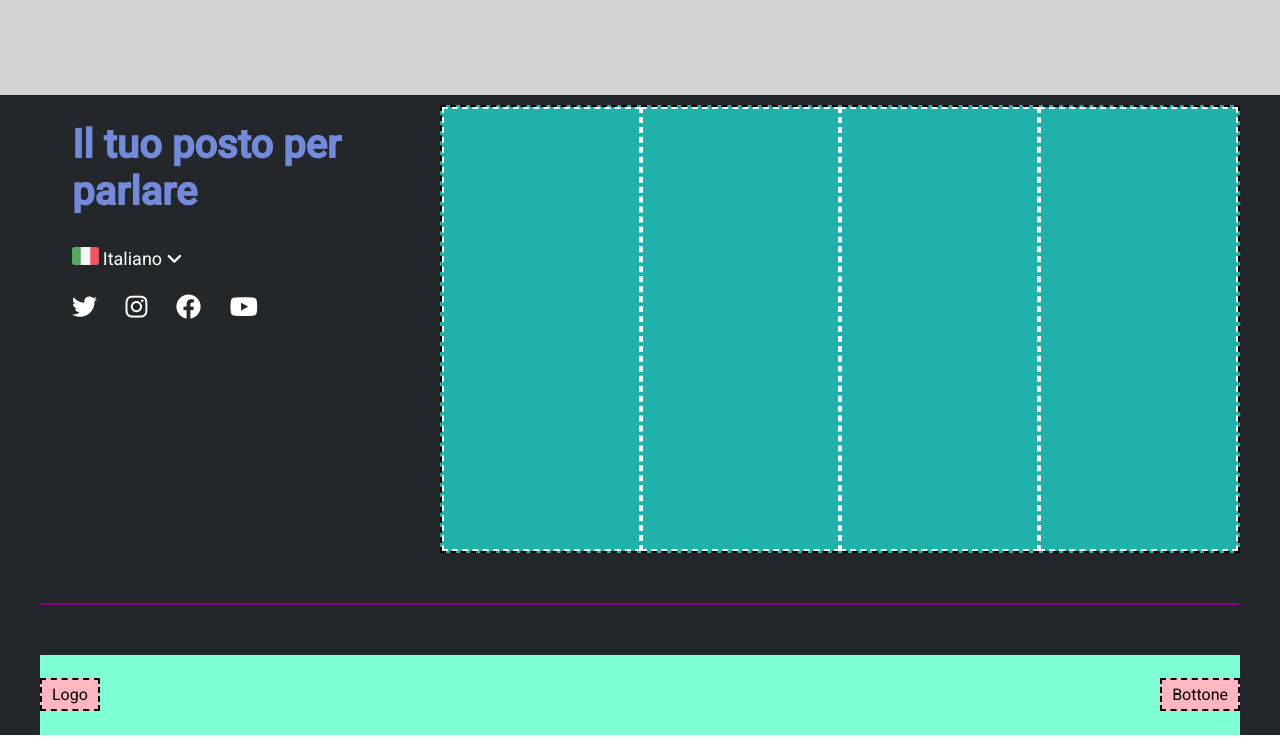
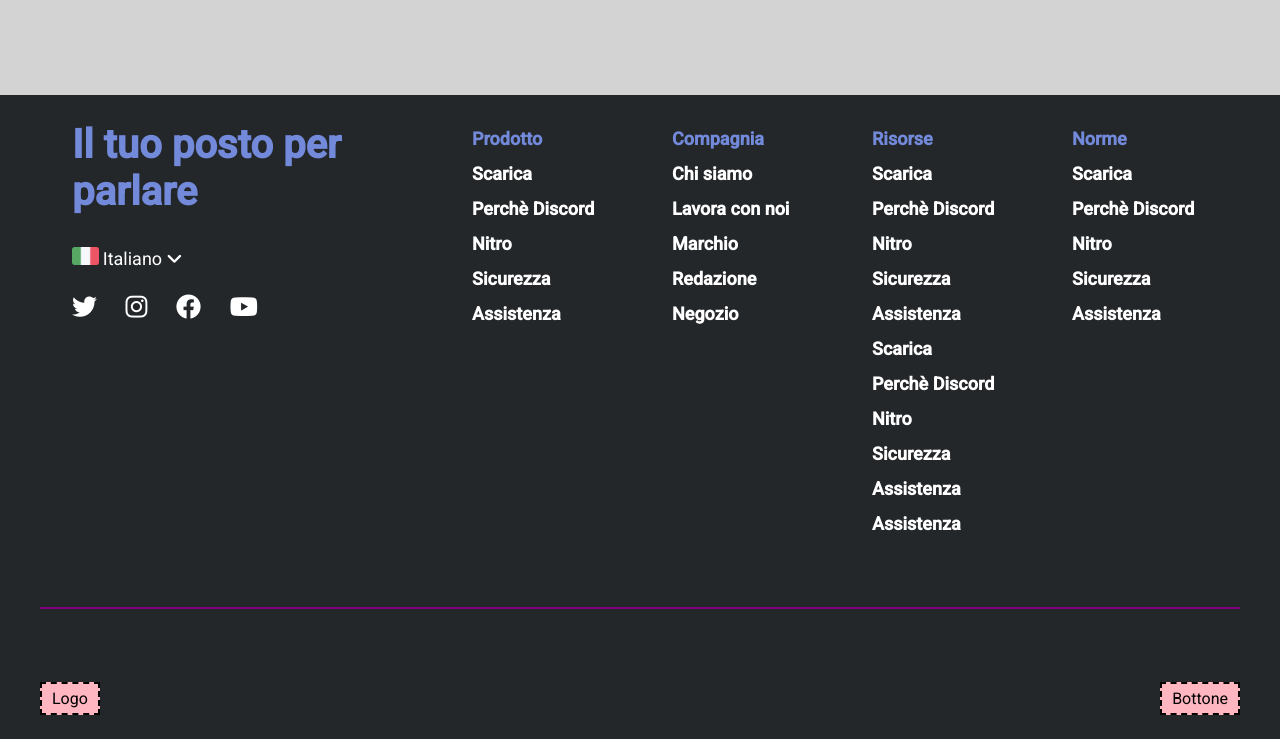
Before and after one commit to PaoloCardinale09/htmlcss-discord, a plain HTML site: page index.html in a window 1280 px wide. Shown: the part 3522-4261 px from the top of the page. Drawn offline with Linux system fonts and the light colour scheme.

Commit message:
end Footer upper

```diff
--- a/css/style.css
+++ b/css/style.css
@@ -256,9 +256,6 @@
 
 .footer-main {
 	padding-top: 10px;
-
-
-	/* debug */
 	background-color: #23272a;
 }
 
@@ -298,7 +295,7 @@
 	border-bottom: 2px solid purple;
 
 	/* debug */
-	min-height: 500px;
+	/* min-height: 500px; */
 }
 
 .footer-main-col {
@@ -314,16 +311,29 @@
 	width: calc(100% / 3 * 2);
 
 	/* debug */
-	background-color: #20b2aa;
-	border: 2px dashed black;
+	/* background-color: #20b2aa;
+	border: 2px dashed black; */
 }
 
 .footer-col {
 	width: 25%;
 
 	/* debug */
-	background-color: #20b2aa;
-	border: 2px dashed white;
+	/* background-color: #20b2aa;
+	border: 2px dashed white; */
+}
+
+.footer-col>ul {
+	font-size: 18px;
+	line-height: 35px;
+	text-align: left;
+	font-weight: 600;
+	padding: 1rem 2rem;
+	color: #fff;
+}
+
+.footer-col>ul>h3 {
+	color: #7389da;
 }
 
 .footer-bottom {
@@ -333,7 +343,7 @@
 	min-height: 80px;
 
 	/* debug */
-	background-color: #7fffd4;
+	/* background-color: #7fffd4; */
 }
 
 .footer-bottom>* {
--- a/index.html
+++ b/index.html
@@ -130,10 +130,52 @@
 
 				</div>
 				<div class="footer-side-col">
-					<div class="footer-col"></div>
-					<div class="footer-col"></div>
-					<div class="footer-col"></div>
-					<div class="footer-col"></div>
+					<div class="footer-col">
+						<ul>
+							<h3>Prodotto</h3>
+							<li>Scarica</li>
+							<li>Perchè Discord</li>
+							<li>Nitro</li>
+							<li>Sicurezza</li>
+							<li>Assistenza</li>
+						</ul>
+					</div>
+					<div class="footer-col">
+						<ul>
+							<h3>Compagnia</h3>
+							<li>Chi siamo</li>
+							<li>Lavora con noi</li>
+							<li>Marchio</li>
+							<li>Redazione</li>
+							<li>Negozio</li>
+						</ul>
+					</div>
+					<div class="footer-col">
+						<ul>
+							<h3>Risorse</h3>
+							<li>Scarica</li>
+							<li>Perchè Discord</li>
+							<li>Nitro</li>
+							<li>Sicurezza</li>
+							<li>Assistenza</li>
+							<li>Scarica</li>
+							<li>Perchè Discord</li>
+							<li>Nitro</li>
+							<li>Sicurezza</li>
+							<li>Assistenza</li>
+							<li>Assistenza</li>
+						</ul>
+					</div>
+					<div class="footer-col">
+						<ul>
+							<h3>Norme</h3>
+							<li>Scarica</li>
+							<li>Perchè Discord</li>
+							<li>Nitro</li>
+							<li>Sicurezza</li>
+							<li>Assistenza</li>
+						</ul>
+					</div>
 				</div>
 			</div>
 
```
